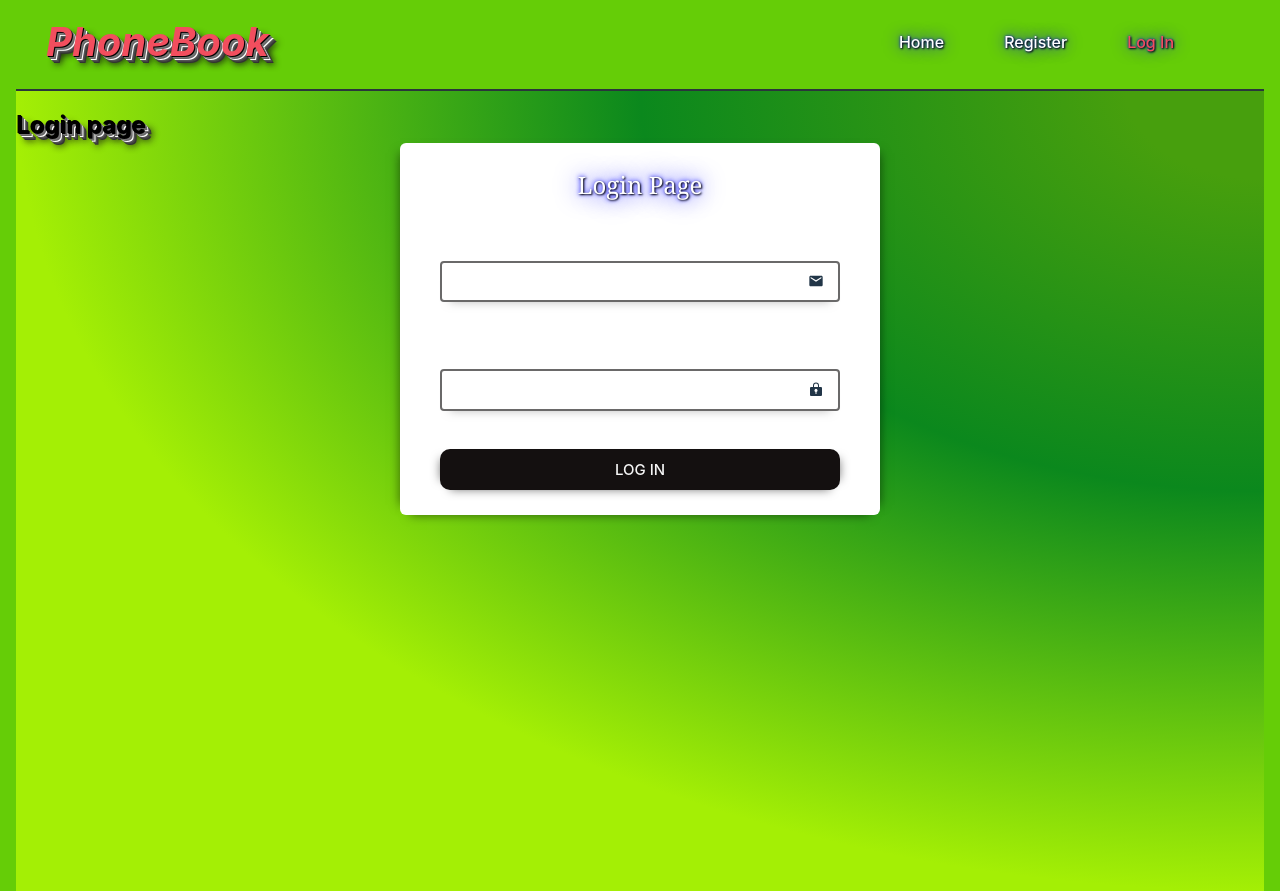
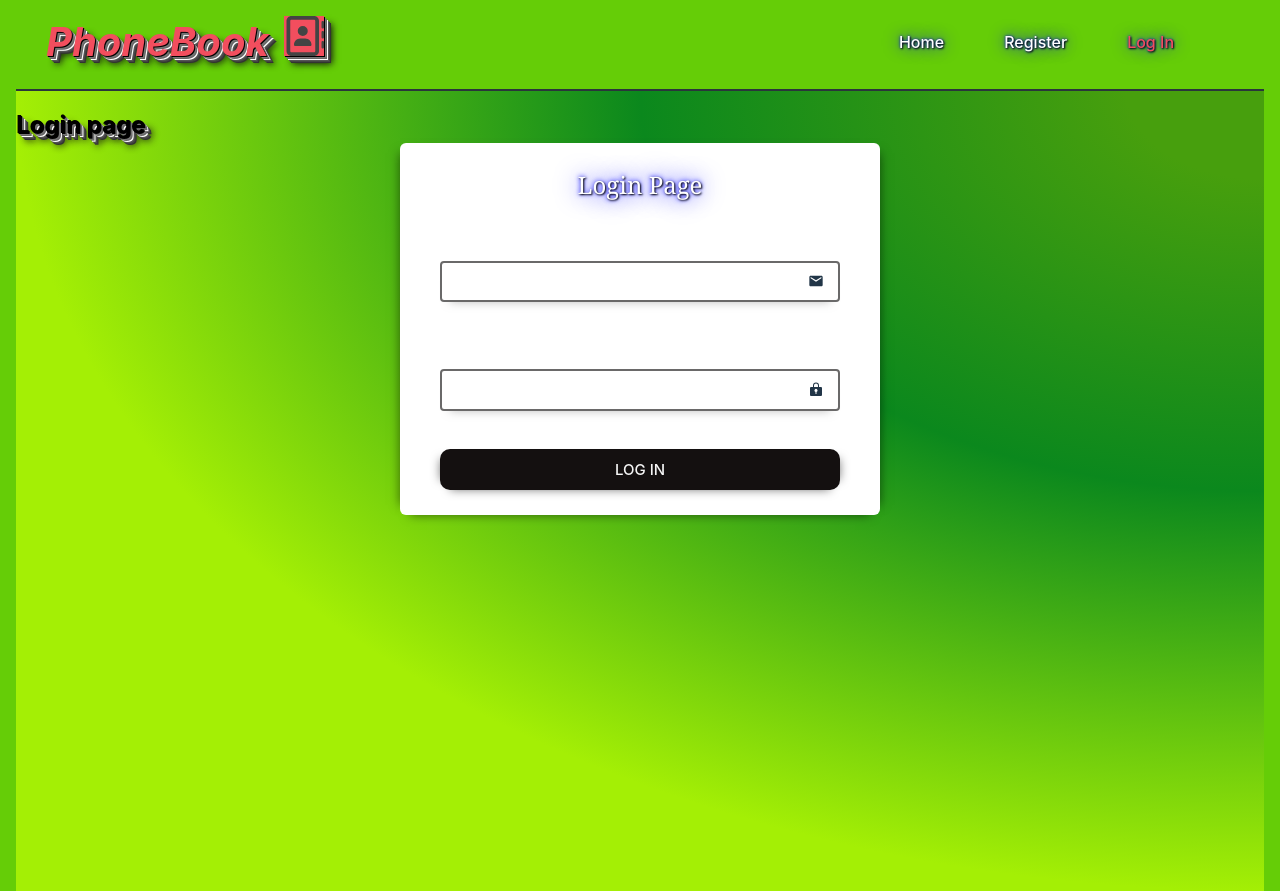
Before and after one commit to Olena457/goit-react-hw-08, a React (Vite) app: page /login in a window 1280 px wide. Built offline with nearby package versions, Linux system fonts and the light colour scheme.

Commit message:
created usermenu css

```diff
--- a/src/components/AppBar/AppBar.jsx
+++ b/src/components/AppBar/AppBar.jsx
@@ -1,6 +1,7 @@
 import { useSelector } from 'react-redux';
 import { Navigation } from '../Navigation/Navigation';
 import UserMenu from '../UserMenu/UserMenu';
+import { FaRegAddressBook } from 'react-icons/fa6';
 import AuthNavigation from '../AuthNavigation/AuthNavigation';
 import { selectIsLoggedIn } from '../../redux/auth/selectors';
 import css from './AppBar.module.css';
@@ -11,7 +12,12 @@ export const AppBar = () => {
   return (
     <>
       <header className={css.header}>
-        <h2 className={css.title}> PhoneBook</h2>
+        <>
+          <h2 className={css.title}>
+            PhoneBook
+            <FaRegAddressBook className={css.styleIcon} />
+          </h2>
+        </>
         <Navigation />
         {isLoggedIn ? <UserMenu /> : <AuthNavigation />}
       </header>
--- a/src/components/AppBar/AppBar.module.css
+++ b/src/components/AppBar/AppBar.module.css
@@ -18,3 +18,12 @@
     4px 4px 0 #ffffff, 5px 5px 0 #555555, 6px 6px 0 #444444, 7px 7px 0 #333333,
     8px 8px 7px #111111;
 }
+.styleIcon {
+  color: #444444;
+  background-color: #f24e5e;
+  margin-left: 15px;
+  font-size: 40px;
+  box-shadow: 1px 1px 0 #000000, 2px 2px 0 #777777, 3px 3px 0 #666666,
+    4px 4px 0 #ffffff, 5px 5px 0 #555555, 6px 6px 0 #444444, 7px 7px 0 #333333,
+    8px 8px 7px #111111;
+}
--- a/src/components/ContactForm/ContactForm.jsx
+++ b/src/components/ContactForm/ContactForm.jsx
@@ -1,5 +1,5 @@
 import { Formik, Form, Field, ErrorMessage } from 'formik';
-// import { FaRegAddressBook } from 'react-icons/fa6';
+
 import { FaUserTie } from 'react-icons/fa';
 import { FaMobileRetro } from 'react-icons/fa6';
 
--- a/src/components/SearchBox/SearchBox.jsx
+++ b/src/components/SearchBox/SearchBox.jsx
@@ -47,6 +47,13 @@ function SearchBox() {
             </span>
           </IconContext.Provider>
         </div>
+        {/* {isModalOpen && (
+          <Modal onClose={() => setIsModalOpen(false)}>
+            <p>Are you sure you want to delete this contact?</p>
+            <button onClick={handleDeleteContact}>Yes</button>
+            <button onClick={() => setIsModalOpen(false)}>No</button>
+          </Modal> */}
+        )}
       </div>
     </>
   );
--- /dev/null
+++ b/src/components/TitleComponent/TitleComponent.jsx
@@ -0,0 +1,5 @@
+import css from './TitleComponent.module.css';
+
+export default function TitleComponent({ children }) {
+  return <h1 className={css.title}>{children}</h1>;
+}
--- /dev/null
+++ b/src/components/TitleComponent/TitleComponent.module.css
@@ -0,0 +1,10 @@
+.title {
+  margin-top: 50px;
+  font-size: 36px;
+  font-style: italic;
+  text-align: center;
+  color: #f24e5e;
+  text-shadow: 1px 1px 0 #000000, 2px 2px 0 #777777, 3px 3px 0 #666666,
+    4px 4px 0 #ffffff, 5px 5px 0 #555555, 6px 6px 0 #444444, 7px 7px 0 #333333,
+    8px 8px 7px #111111;
+}
--- a/src/components/UserMenu/UserMenu.jsx
+++ b/src/components/UserMenu/UserMenu.jsx
@@ -14,7 +14,7 @@ export default function UserMenu() {
       </h2>
       <button
         type="button"
-        className={css.btnUser}
+        className={css.btn}
         onClick={() => dispatch(logOut())}
       >
         Logout
--- a/src/components/UserMenu/UserMenu.module.css
+++ b/src/components/UserMenu/UserMenu.module.css
@@ -2,16 +2,17 @@
   display: flex;
   align-items: center;
   gap: 12px;
-  margin: 0;
+  margin-top: 600px;
+  margin: 0 auto;
   padding: 0;
-  background-image: url('../../assets/gtyu_14.jpg');
+  background-image: url('../../assets/1574.jpg');
   background-position: center center;
   background-attachment: fixed;
   background-repeat: no-repeat;
   background-size: cover;
   place-items: center;
   width: 100%;
-  min-height: 100vh;
+  min-height: 400px;
 }
 
 .userName {
@@ -26,16 +27,20 @@
 }
 
 .btn {
-  padding: 15px 30px;
-  border: none;
+  width: 100px;
+  height: 40px;
+  margin-top: auto;
+  margin-bottom: 100px;
+  padding: 10px 10px;
+  border: 2px solid #bab5b5;
   outline: 1px solid transparent;
   font-size: 15px;
   font-weight: 500;
-  text-transform: uppercase;
+  margin-right: 10px;
   border-radius: 10px;
   cursor: pointer;
-  background-color: #141010;
-  color: whitesmoke;
+  background-color: whitesmoke;
+  color: black;
   transition: background-color 250ms cubic-bezier(0.4, 0, 0.2, 1),
     color 250ms cubic-bezier(0.4, 0, 0.2, 1);
 }
@@ -45,6 +50,6 @@
   font-size: 15px;
   font-weight: 500;
   background-color: #65cd07;
-  color: #bab5b5;
-  border: 2px solid black;
+  color: whitesmoke;
+  border: 2px solid #a09797;
 }
--- a/src/pages/HomePage/HomePage.jsx
+++ b/src/pages/HomePage/HomePage.jsx
@@ -1,9 +1,35 @@
 import css from '../HomePage/HomePage.module.css';
+import TitleComponent from '../../components/TitleComponent/TitleComponent';
+import { Link } from 'react-router-dom';
+import { useSelector } from 'react-redux';
+import { selectIsLoggedIn } from '../../redux/auth/selectors';
+import UserMenu from './../../components/UserMenu/UserMenu';
+export default function HomePage() {
+  const isLoggedIn = useSelector(selectIsLoggedIn);
+  return (
+    <>
+      <div className={css.container}>
+        {!isLoggedIn && (
+          <h1 className={css.title}>
+            Welcome to the task manager home page 😎
+          </h1>
+        )}
+        {isLoggedIn ? (
+          <UserMenu />
+        ) : (
+          <>
+            <TitleComponent>
+              To get started,please at the beginning create a login!👌
+            </TitleComponent>
 
-export default function HomePage() {
-  return (
-    <div className={css.container}>
-      <h1 className={css.title}>Welcome to the task manager home page</h1>
-    </div>
+            <p>
+              <Link to="/register" className={css.btn}>
+                register
+              </Link>
+            </p>
+          </>
+        )}
+      </div>
+    </>
   );
 }
--- a/src/pages/HomePage/HomePage.module.css
+++ b/src/pages/HomePage/HomePage.module.css
@@ -14,9 +14,12 @@
   width: 100%;
   min-height: 100vh;
 }
+
 .title {
-  margin-bottom: 300px;
-  font-size: 68px;
+  margin-left: 20px;
+  margin-bottom: 400px;
+  width: 100%;
+  font-size: 66px;
   font-style: italic;
   text-align: center;
   color: #f24e5e;
@@ -24,3 +27,29 @@
     4px 4px 0 #ffffff, 5px 5px 0 #555555, 6px 6px 0 #444444, 7px 7px 0 #333333,
     8px 8px 7px #111111;
 }
+.btn {
+  width: 100px;
+  height: 40px;
+  margin-top: auto;
+  margin-bottom: 10px;
+  padding: 10px 10px;
+  border: 2px solid #bab5b5;
+  outline: 1px solid transparent;
+  font-size: 15px;
+  font-weight: 500;
+  /* margin-right: 10px; */
+  border-radius: 10px;
+  cursor: pointer;
+  background-color: whitesmoke;
+  color: black;
+  transition: background-color 250ms cubic-bezier(0.4, 0, 0.2, 1),
+    color 250ms cubic-bezier(0.4, 0, 0.2, 1);
+}
+.btn:hover,
+.btn:focus {
+  font-size: 15px;
+  font-weight: 500;
+  background-color: #65cd07;
+  color: whitesmoke;
+  border: 2px solid #a09797;
+}
```
